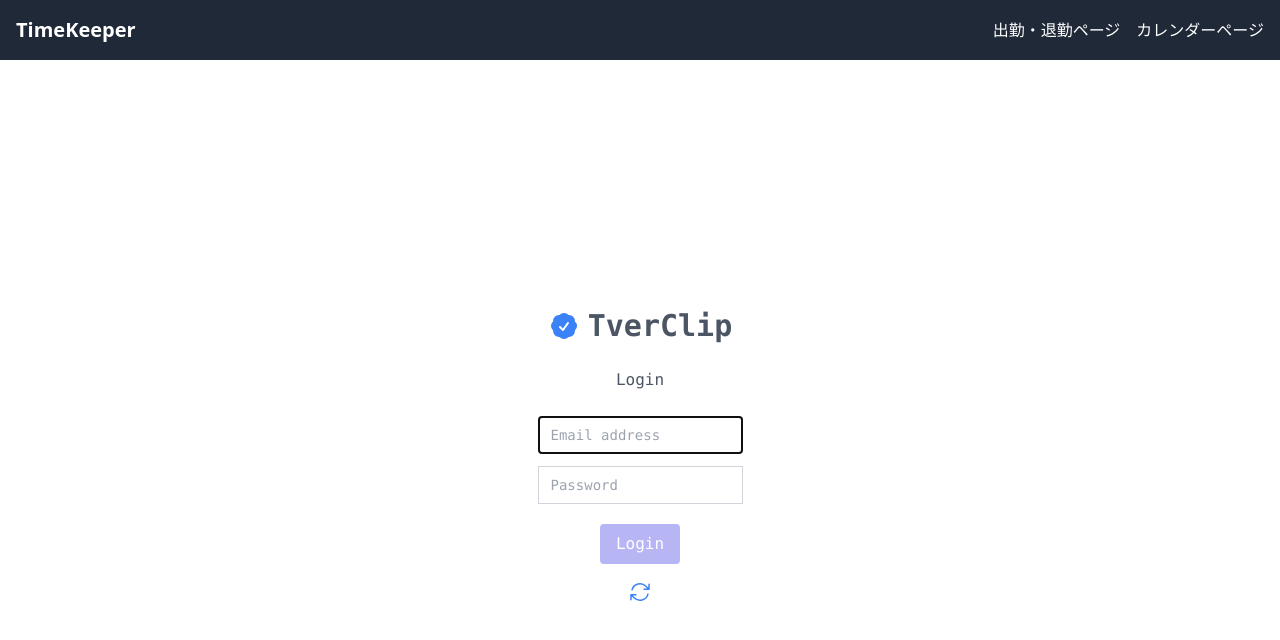
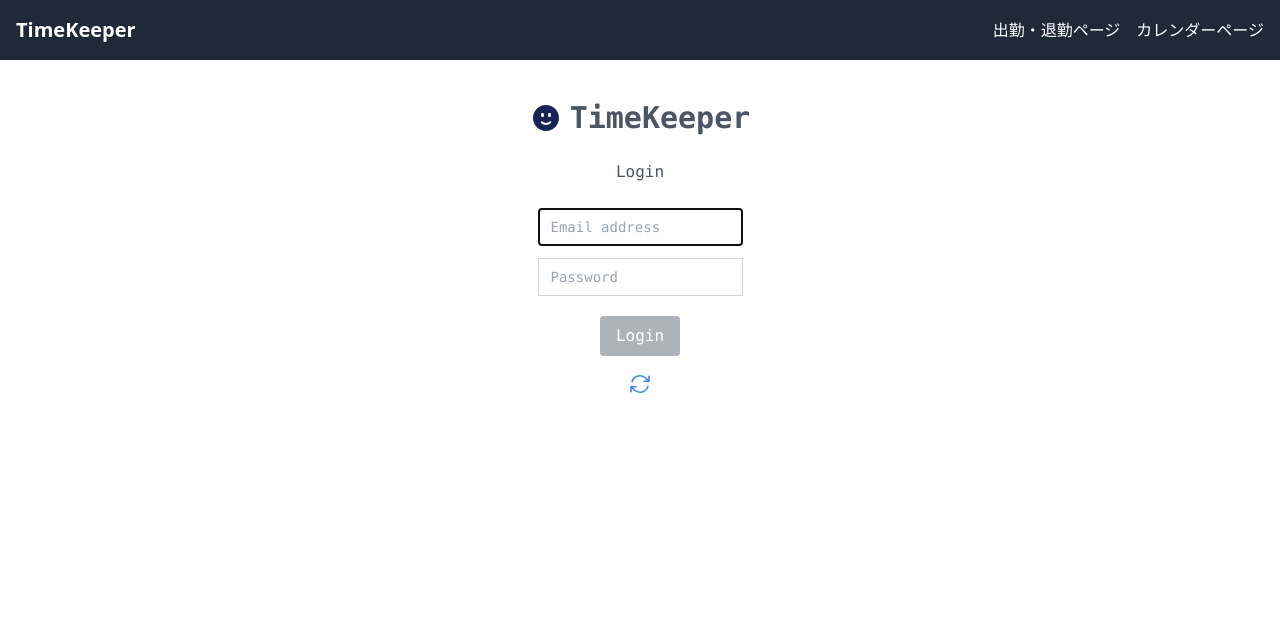
Before and after one commit to oimosensei/TimeKeeper-frontend, a React (Create React App) app: page / in a window 1280 px wide. Shown: the top 640 px of the page. Built offline with nearby package versions, Linux system fonts and the light colour scheme.

Commit message:
fix: ログインページのデザインや文言を修正

```diff
--- a/src/components/Auth.tsx
+++ b/src/components/Auth.tsx
@@ -1,5 +1,5 @@
 import { useState, useEffect, FormEvent } from "react";
-import { CheckBadgeIcon, ArrowPathIcon } from "@heroicons/react/24/solid";
+import { FaceSmileIcon, ArrowPathIcon } from "@heroicons/react/24/solid";
 import { useMutateAuth } from "../hooks/useMutateAuth";
 import { User } from "../types";
 import axios from "axios";
@@ -44,10 +44,10 @@
   //   }
   // }, [user]);
   return (
-    <div className="flex justify-center items-center flex-col min-h-screen text-gray-600 font-mono">
+    <div className="flex justify-start items-center flex-col min-h-screen text-gray-600 font-mono pt-10">
       <div className="flex items-center">
-        <CheckBadgeIcon className="h-8 w-8 mr-2 text-blue-500" />
-        <span className="text-center text-3xl font-extrabold">TverClip</span>
+        <FaceSmileIcon className="h-8 w-8 mr-2 text-blue-950" />
+        <span className="text-center text-3xl font-extrabold">TimeKeeper</span>
       </div>
       <h2 className="my-6">{isLogin ? "Login" : "Create a new account"}</h2>
       <form onSubmit={submitAuthHandler}>
@@ -74,7 +74,7 @@
         </div>
         <div className="flex justify-center my-2">
           <button
-            className="disabled:opacity-40 py-2 px-4 rounded text-white bg-indigo-600"
+            className="disabled:opacity-40 py-2 px-4 rounded text-white bg-gray-700"
             disabled={!email || !pw}
             type="submit"
           >
```
